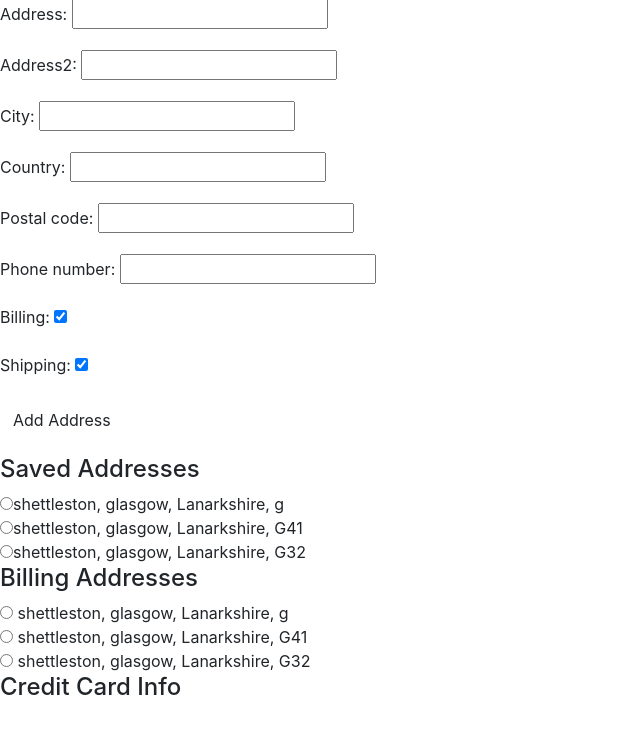
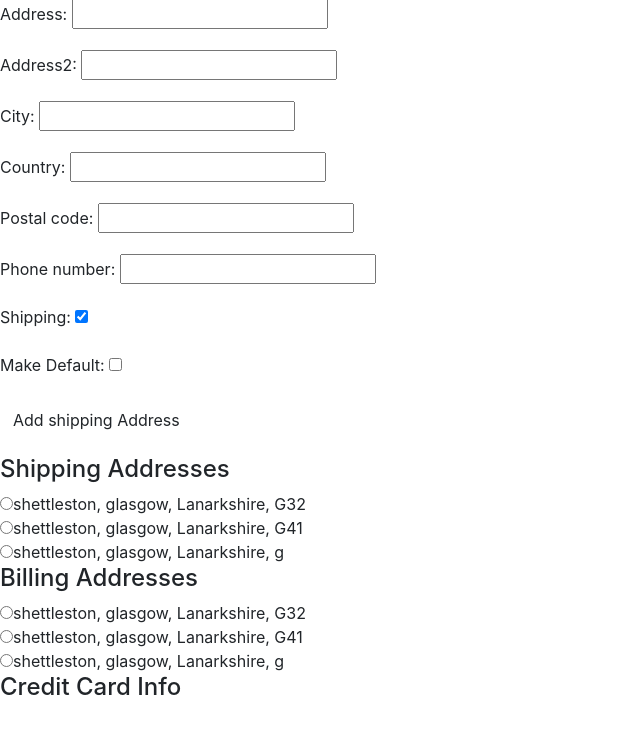
Before and after one commit to ashfaq1934/django-ecommerce-demo, a Django app: template templates/orders/checkout.html in a window 1280 px wide. Shown: the part 57-800 px from the top of the page, without its empty margins (0-640 px from the left). Run offline with Django 3.2, Linux system fonts and the light colour scheme; the template is opened without the code that fills it: values that come from a table or form of the project are taken from there, others are empty; data comes from the database, SQL or seed files in the repository; both versions use the stored data as it was after the commit; some libraries are stand-ins or nearby versions.

Commit message:
added default user address

```diff
--- a/accounts/admin.py
+++ b/accounts/admin.py
@@ -1,7 +1,8 @@
 from django.contrib import admin
-from .models import UserStripe, UserAddress
+from .models import UserStripe, UserAddress, UserDefaultAddress
 
 # Register your models here.
 
 admin.site.register(UserStripe)
 admin.site.register(UserAddress)
+admin.site.register(UserDefaultAddress)
--- a/accounts/forms.py
+++ b/accounts/forms.py
@@ -6,6 +6,7 @@ User = get_user_model()
 
 
 class UserAddressForm(forms.ModelForm):
+    default = forms.BooleanField(label="Make Default")
     class Meta:
         model = UserAddress
         fields = [
@@ -15,7 +16,6 @@ class UserAddressForm(forms.ModelForm):
             "country",
             "postal_code",
             "phone_number",
-            "billing",
             "shipping",
         ]
 
--- a/accounts/models.py
+++ b/accounts/models.py
@@ -1,5 +1,17 @@
 from django.db import models
 from django.conf import settings
+
+
+class UserDefaultAddress(models.Model):
+    user = models.OneToOneField(settings.AUTH_USER_MODEL, on_delete=models.CASCADE)
+    shipping = models.ForeignKey("UserAddress", null=True, blank=True,
+                                 on_delete=models.CASCADE,
+                                 related_name="user_address_shipping_default")
+    billing = models.ForeignKey("UserAddress", null=True, blank=True,
+                                on_delete=models.CASCADE,
+                                related_name="user_address_billing_default")
+    def __str__(self):
+        return str(self.user.username)
 
 
 class UserAddressManager(models.Manager):
@@ -28,6 +40,9 @@ class UserAddress(models.Model):
 
     objects = UserAddressManager()
 
+    class Meta:
+        ordering = ['-updated', '-timestamp']
+
 
 class UserStripe(models.Model):
     user = models.OneToOneField(settings.AUTH_USER_MODEL, on_delete=models.CASCADE)
--- a/orders/views.py
+++ b/orders/views.py
@@ -46,7 +46,6 @@ def checkout(request):
 
     current_addresses = UserAddress.objects.filter(user=request.user)
     billing_addresses = UserAddress.objects.get_billing_addresses(user=request.user)
-    print(billing_addresses)
 
 
     if new_order.status == "Finished":
--- a/templates/orders/checkout.html
+++ b/templates/orders/checkout.html
@@ -7,7 +7,7 @@
 
 {{ address_form.as_p }}
 
-<input type="submit" class="btn btn-default" value="Add Address"/>
+<input type="submit" class="btn btn-default" value="Add shipping Address"/>
 </form>
 {% endif %}
 
@@ -18,9 +18,13 @@
 {% if current_addresses %}
 <div class="row">
 <div class="col-sm-6">
-<h4>Saved Addresses</h4>
+<h4>Shipping Addresses</h4>
 {% for address in current_addresses %}
+{% if request.user.userdefaultaddress.shipping.id == address.id %}
+<input type="radio" name="shipping_address" value="{{ address.id }}" checked="checked"/>{{ address.get_address }}<br/>
+{% else %}
  <input type="radio" name="shipping_address" value="{{ address.id }}" />{{ address.get_address }}<br/>
+ {% endif %}
 {% endfor %}
 </div>
 </div>
@@ -31,7 +35,11 @@
 <div class="col-sm-6">
 <h4>Billing Addresses</h4>
 {% for address in billing_addresses %}
-<input type="radio" name="billing_address" value="{{ address.id }}" /> {{ address.get_address }}<br/>
+{% if request.user.userdefaultaddress.billing.id == address.id %}
+<input type="radio" name="billing_address" value="{{ address.id }}" checked="checked"/>{{ address.get_address }}<br/>
+{% else %}
+ <input type="radio" name="billing_address" value="{{ address.id }}" />{{ address.get_address }}<br/>
+ {% endif %}
 {% endfor %}
 </div>
 </div>
```
Also changed, not shown: accounts/views.py (+13 -8 lines), accounts/migrations/0004_userdefaultaddress.py (added), accounts/migrations/0005_auto_20200702_1357.py (added), accounts/migrations/0006_auto_20200702_1358.py (added), db.sqlite3.
